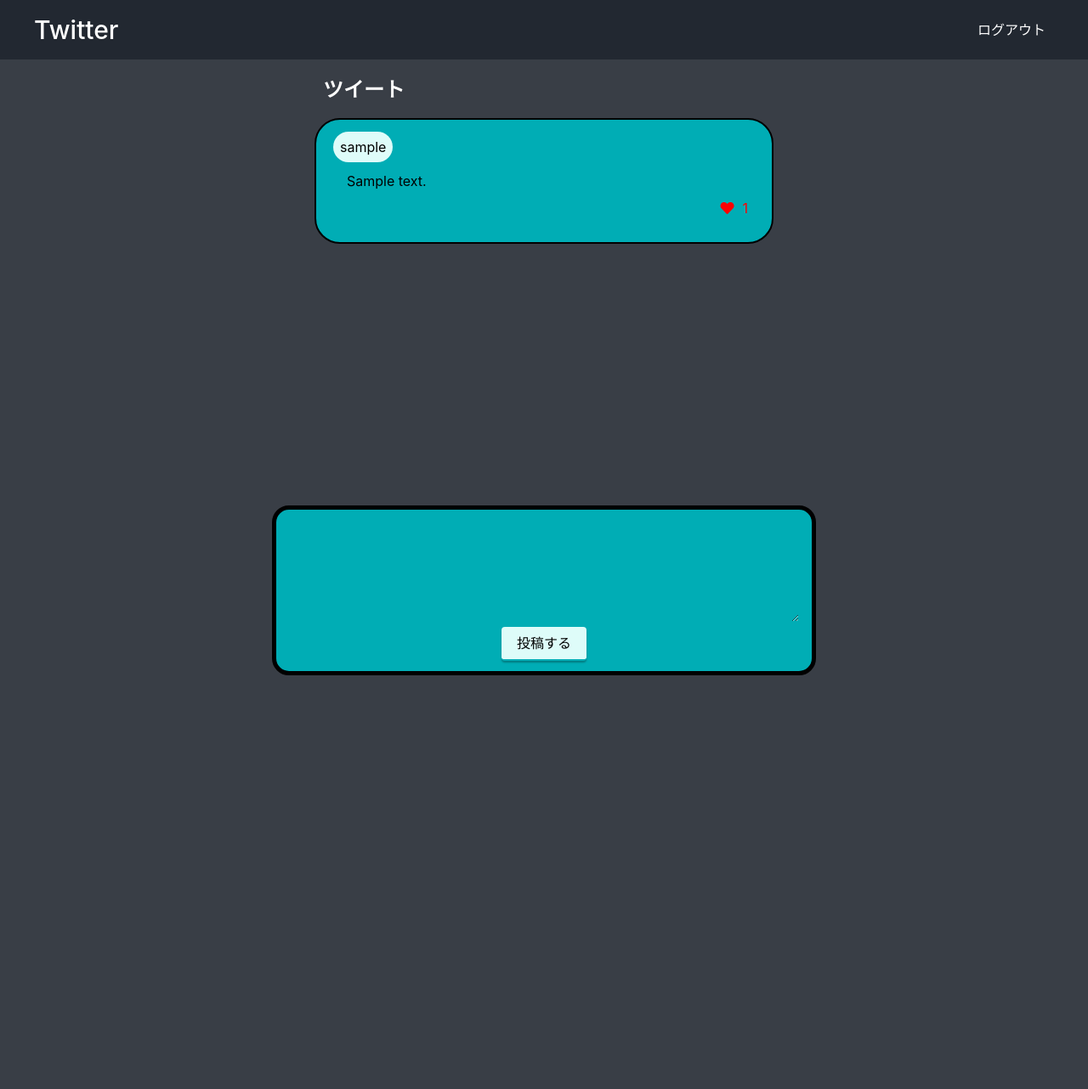
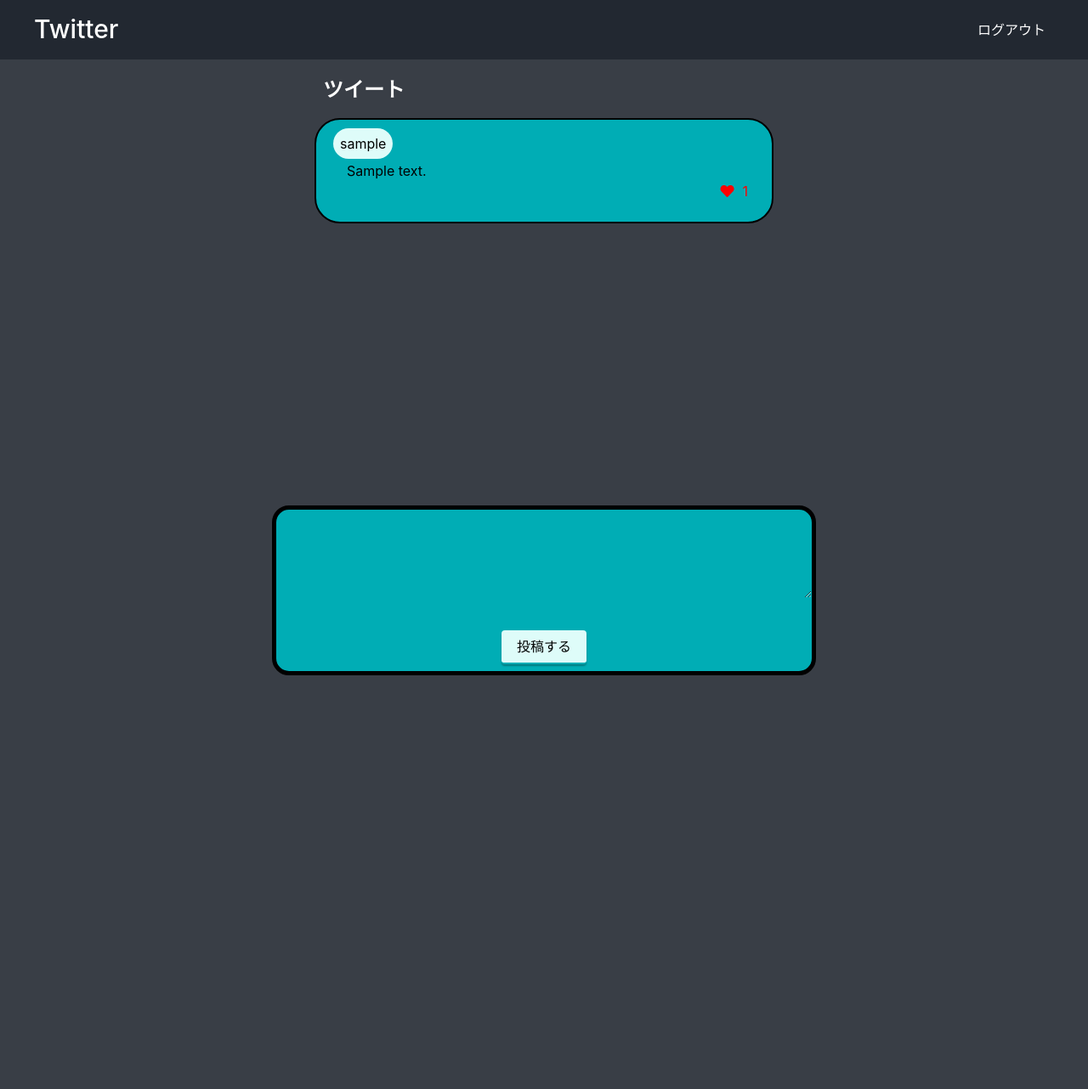
Before and after one commit to haruchu/sns-app, a Django app: page /home/ in a window 1280 px wide. Shown: the whole page at 85% size. Run offline with Django 3.2, Linux system fonts and the light colour scheme; a user stored in the database is signed in; tables that the repository leaves empty hold one stand-in row (values such as "Sample post"); some libraries are stand-ins or nearby versions.

Commit message:
フォーム・ヘッダーのデザインを追加

```diff
--- a/myapp/static/css/home.css
+++ b/myapp/static/css/home.css
@@ -1,3 +1,7 @@
+body {
+  line-height: 1.0;
+}
+
 body,
 h1,
 h2,
@@ -45,18 +71,42 @@ button:focus {
   display: flex;
   justify-content: space-between;
   align-items: center;
+}
+
+header .logo-item {
+  padding: 5px 0;
+}
+
+header .logo-title {
+  padding: 5px 0;
+  color: #fff;
+  font-size: 30px;
+  font-weight: 500;
+  display: inline-block;
+  transition: 0.5s;
+  overflow: hidden;
   position: relative;
 }
 
-header .logo-title {
-  color: #fff;
-  font-size: 30px;
-  font-weight: 500;
+header .logo-title::after {
+  position: absolute;
+  bottom: 0;
+  left: 0;
+  width: 100%;
+  height: 1px;
+  background-color: #fff;
+  transform: translate(-100%, 0);
+  transition: transform cubic-bezier(0.215, 0.61, 0.355, 1) 0.4s;
+  content: "";
+}
+
+
+header .logo-title:hover::after {
+  transform: translate(0, 0);
 }
 
 .header-menu {
   display: flex;
-  line-height: 50px;
 }
 
 .header-menu .header-menu-list {
@@ -172,7 +223,9 @@ main .row {
 
 .post-form form {
   width: 100%;
-  position: relative;
+  height: 140px;
+  display: flex;
+  justify-content: center;
 }
 
 .post-form .errorlist,
@@ -187,12 +240,17 @@ main .row {
 }
 
 .post-form form p {
-  height: 100%;
+  width: 100%;
+  margin-top: 8px;
+  position: absolute;
+  top: 8px;
+  left: 0;
   margin-top: 8px;
 }
 
 .post-form p textarea {
   width: 100%;
+  padding: 4px;
   background-color: #00adb5;
   border: none;
   outline: none;
@@ -206,7 +264,8 @@ main .row {
   border-radius: 4px;
   box-shadow: 0px 2px 2px rgba(0, 0, 0, 0.29);
   border-bottom: solid 2px #00adb5;
-  margin-bottom: 12px;
+  position: absolute;
+  bottom: 8px;
 }
 
 .post-form form .post-btn:active {
--- a/myapp/templates/app_base.html
+++ b/myapp/templates/app_base.html
@@ -12,7 +12,7 @@
 <body>
   <header>
     <nav class="header-inner base-color">
-      <a href="{% url 'home:home' %}" class="logo-title">Twitter</a>
+      <div class="logo-item"><a href="{% url 'home:home' %}" class="logo-title">Twitter</a></div>
       <div class="header-menu">
         {% if user.is_authenticated %}
         <ul class="header-menu-list">
--- a/myapp/templates/home.html
+++ b/myapp/templates/home.html
@@ -22,7 +22,7 @@
   </div>
   <div class="row">
     <div class="post-form sub-color col-6">
-      <form method="POST" action="{% url 'post:post' %}">
+      <form method="POST" action="{% url 'post:post' %}" class="">
         {% csrf_token %}
         {{form.as_p}}
         <input class="post-btn accent-color" type="submit" value="投稿する">
```
Also changed, not shown: other parts of myapp/static/css/home.css (+26 -28 lines).
